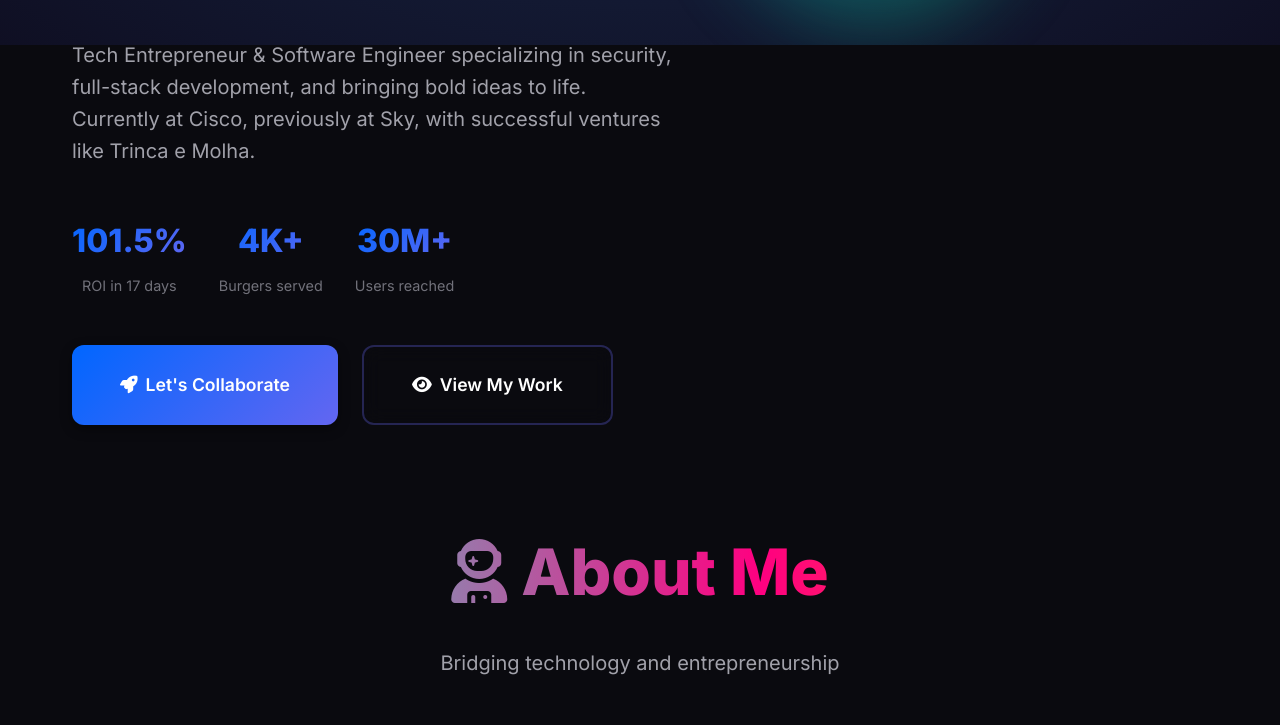
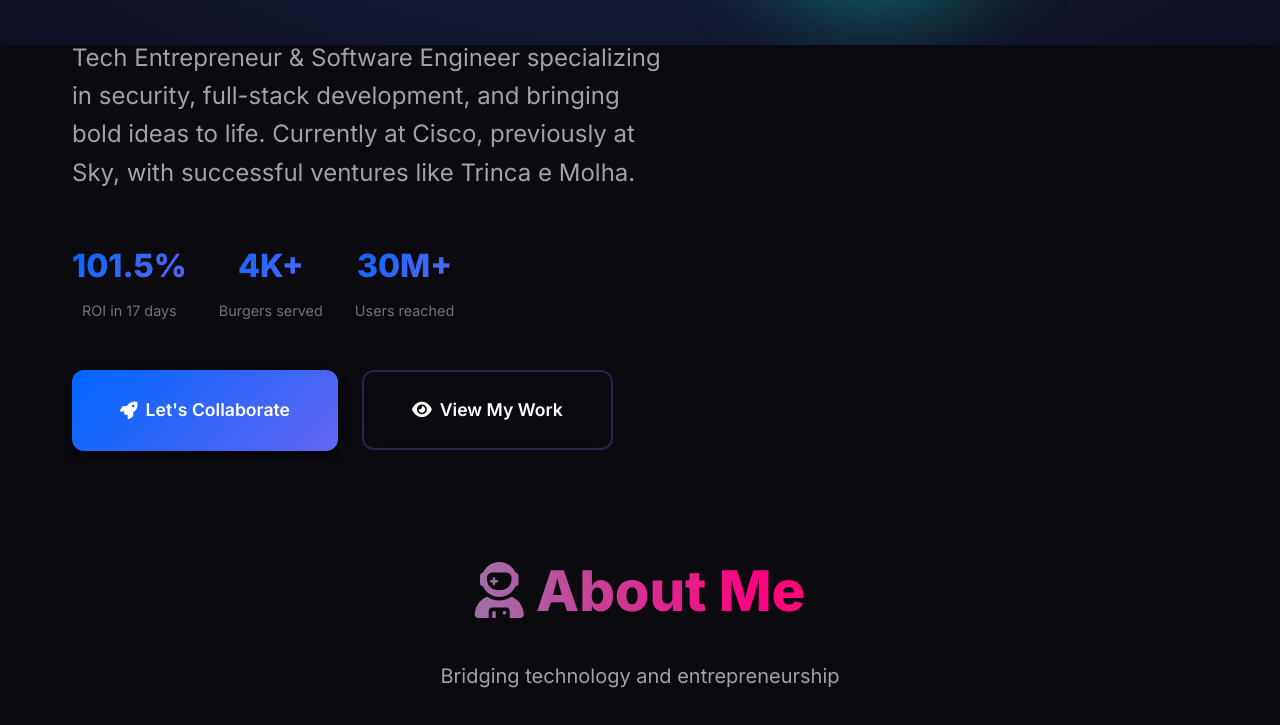
Before and after one commit to Bobalogic/bobalogic.github.io, a plain HTML site: page index.html in a window 1280 px wide. Shown: the part 755-1480 px from the top of the page. Drawn offline with nearby package versions, Linux system fonts and the light colour scheme.

Commit message:
Fix Chrome browser scaling and font size issues

```diff
--- a/index.html
+++ b/index.html
@@ -2,7 +2,9 @@
 <html lang="en">
 <head>
   <meta charset="utf-8">
-  <meta name="viewport" content="width=device-width, initial-scale=1">
+  <meta name="viewport" content="width=device-width, initial-scale=1.0, minimum-scale=1.0, maximum-scale=5.0, user-scalable=yes">
+  <meta name="format-detection" content="telephone=no">
+  <meta name="theme-color" content="#0a0a0f">
   <title>Afonso Lobo Palmeira · Tech Entrepreneur & Software Engineer</title>
   <meta name="description" content="Tech Entrepreneur & Software Engineer - Building the future through innovative technology solutions">
   <link rel="icon" href="favicon.svg" type="image/svg+xml">
--- a/styles.css
+++ b/styles.css
@@ -1,4 +1,44 @@
 /* ===== MODERN TECH ENTREPRENEUR PORTFOLIO ===== */
+
+/* ===== CHROME COMPATIBILITY FIXES ===== */
+@supports (-webkit-appearance: none) {
+  /* Chrome-specific styles */
+  html {
+    min-height: 100%;
+    font-size: 16px !important;
+  }
+
+  body {
+    font-size: 1rem !important;
+    min-height: 100vh;
+    position: relative;
+  }
+
+  /* Prevent Chrome from making text too small */
+  * {
+    -webkit-text-size-adjust: 100% !important;
+    text-size-adjust: 100% !important;
+  }
+
+  /* Force proper font sizes in Chrome */
+  .hero-title {
+    font-size: clamp(3rem, 8vw, 5rem) !important;
+  }
+
+  .hero-subtitle {
+    font-size: clamp(1.25rem, 2.5vw, 1.5rem) !important;
+  }
+
+  .section-title {
+    font-size: clamp(2.5rem, 5vw, 3.5rem) !important;
+  }
+
+  /* Ensure container has proper width */
+  .container {
+    max-width: 1200px !important;
+    width: 100% !important;
+  }
+}
 
 /* ===== CSS VARIABLES ===== */
 :root {
@@ -78,6 +118,14 @@
 html {
   scroll-behavior: smooth;
   font-size: 16px;
+  /* Chrome-specific fixes */
+  -webkit-text-size-adjust: 100%;
+  -webkit-font-smoothing: antialiased;
+  -moz-osx-font-smoothing: grayscale;
+  text-rendering: optimizeLegibility;
+  /* Force minimum font size in Chrome */
+  min-height: 100%;
+  height: 100%;
 }
 
 body {
@@ -87,6 +135,14 @@ body {
   line-height: 1.6;
   overflow-x: hidden;
   min-height: 100vh;
+  /* Chrome-specific fixes for proper scaling */
+  -webkit-font-smoothing: antialiased;
+  -moz-osx-font-smoothing: grayscale;
+  text-rendering: optimizeLegibility;
+  font-size: 1rem;
+  /* Ensure proper zoom behavior in Chrome */
+  zoom: 1;
+  -webkit-text-size-adjust: 100%;
 }
 
 /* ===== ANIMATED BACKGROUND ===== */
```
